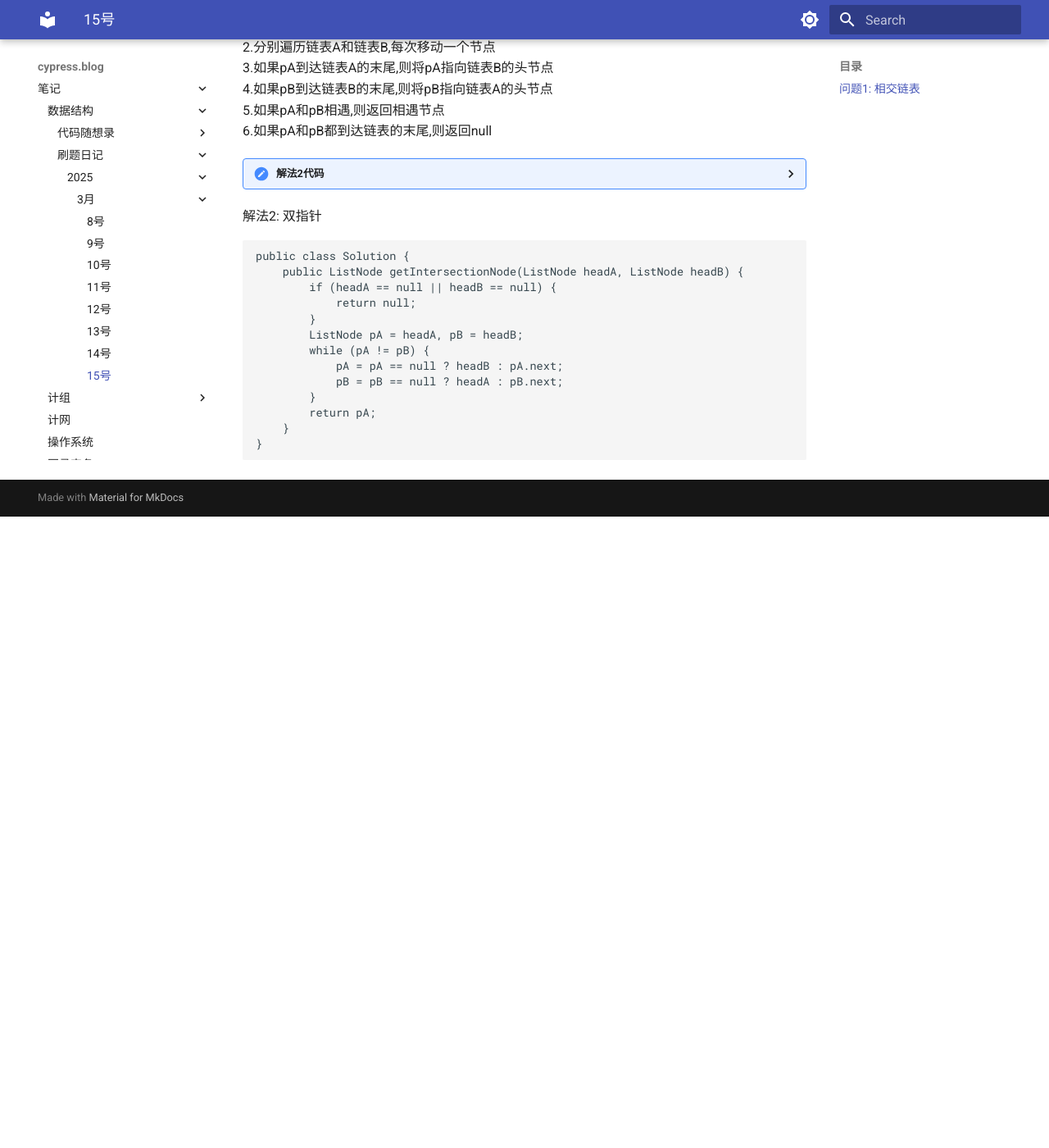
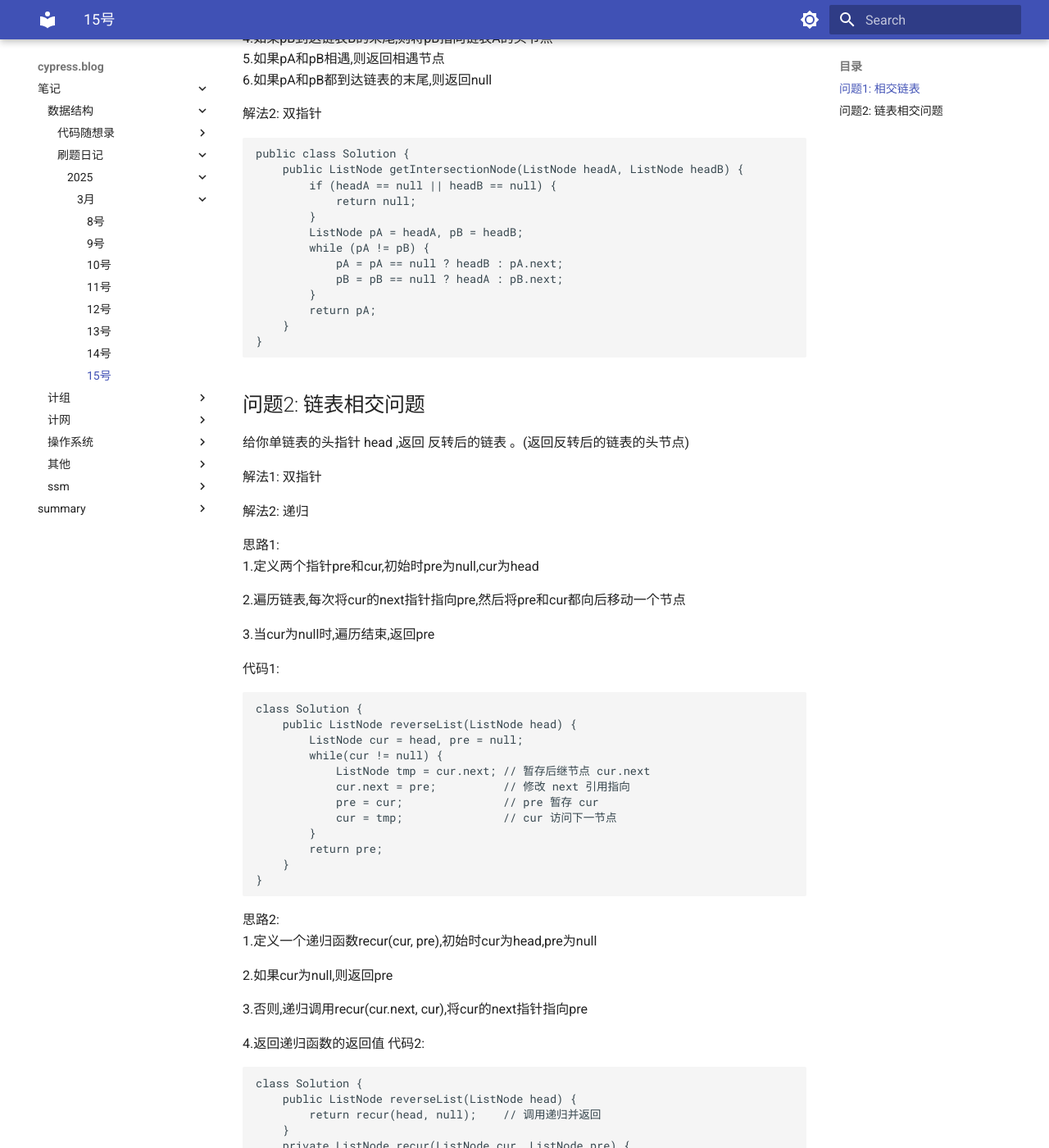
Before and after one commit to cyprer/blog0, an MkDocs documentation site: the page built from docs/note/datastructure/diary/2025/3month/15.md, in a window 1280 px wide and 1400 px high, scrolled down 1172 px. Shown: the whole window at 82% size. Built offline with MkDocs 1.6.1 and Material for MkDocs 9.7.7, drawn with Linux system fonts in a browser that asks for light colours; before the commit the page ends 1802 px from its top, so only the background shows below that; some of the changed text lies outside the part shown.

````diff
--- a/docs/note/datastructure/diary/2025/3month/15.md
+++ b/docs/note/datastructure/diary/2025/3month/15.md
@@ -67,3 +67,55 @@ public class Solution {
     }
 }
 ```
+## 问题2: 链表相交问题
+给你单链表的头指针 head ,返回 反转后的链表 。(返回反转后的链表的头节点)
+
+解法1: 双指针
+
+解法2: 递归
+
+思路1:
+1.定义两个指针pre和cur,初始时pre为null,cur为head
+
+2.遍历链表,每次将cur的next指针指向pre,然后将pre和cur都向后移动一个节点
+
+3.当cur为null时,遍历结束,返回pre
+
+代码1:
+```java
+class Solution {
+    public ListNode reverseList(ListNode head) {
+        ListNode cur = head, pre = null;
+        while(cur != null) {
+            ListNode tmp = cur.next; // 暂存后继节点 cur.next
+            cur.next = pre;          // 修改 next 引用指向
+            pre = cur;               // pre 暂存 cur
+            cur = tmp;               // cur 访问下一节点
+        }
+        return pre;
+    }
+}
+```
+
+思路2:
+1.定义一个递归函数recur(cur, pre),初始时cur为head,pre为null
+
+2.如果cur为null,则返回pre
+
+3.否则,递归调用recur(cur.next, cur),将cur的next指针指向pre
+
+4.返回递归函数的返回值
+代码2:
+```java
+class Solution {
+    public ListNode reverseList(ListNode head) {
+        return recur(head, null);    // 调用递归并返回
+    }
+    private ListNode recur(ListNode cur, ListNode pre) {
+        if (cur == null) return pre; // 终止条件
+        ListNode res = recur(cur.next, cur);  // 递归后继节点
+        cur.next = pre;              // 修改节点引用指向
+        return res;                  // 返回反转链表的头节点
+    }
+}
+```
--- a/mkdocs.yml
+++ b/mkdocs.yml
@@ -6,6 +6,7 @@ theme:
   name: material
   features:
     - navigation.indexes
+    - navigation.footer
   palette:
     # 亮色主题
     - media: "(prefers-color-scheme: light)"
@@ -84,10 +85,13 @@ nav:
                   - lab1: note/cs_composition/cs61c/labs/lab1.md
                 - projects:
                   - project1: note/cs_composition/cs61c/projects/project1.md
-          - 计网: note/cs-net.md
-          - 操作系统: note/os.md
-          - 图灵完备: note/turing.md
-          - 建站教程: note/site-construction.md
+          - 计网:
+            - note/cs_net/cs-net.md
+          - 操作系统:
+            - note/os/os.md
+          - 其他:
+            - 图灵完备: note/others/turing.md
+            - 建站教程: note/others/site-construction.md
           - ssm:
             - hmdp:
               - 登录: note/ssm/hmdp/login.md
````
Also changed, not shown: other parts of docs/note/datastructure/diary/2025/3month/15.md (+2 -2 lines), docs/note/datastructure/diary/2025/3month/16.md (added, +49 -0 lines), docs/note/ssm/hmdp/voucher.md (+18 -1 lines), docs/summary/25year/3month/3week.md (+2 -2 lines), docs/note/cs_net/cs-net.md (renamed from docs/note/cs-net.md), docs/note/datastructure/diary/2025/3month/9.md (line endings or trailing spaces), docs/note/os/os.md (renamed from docs/note/os.md), docs/note/others/site-construction.md (renamed from docs/note/site-construction.md), docs/note/others/turing.md (renamed from docs/note/turing.md).
